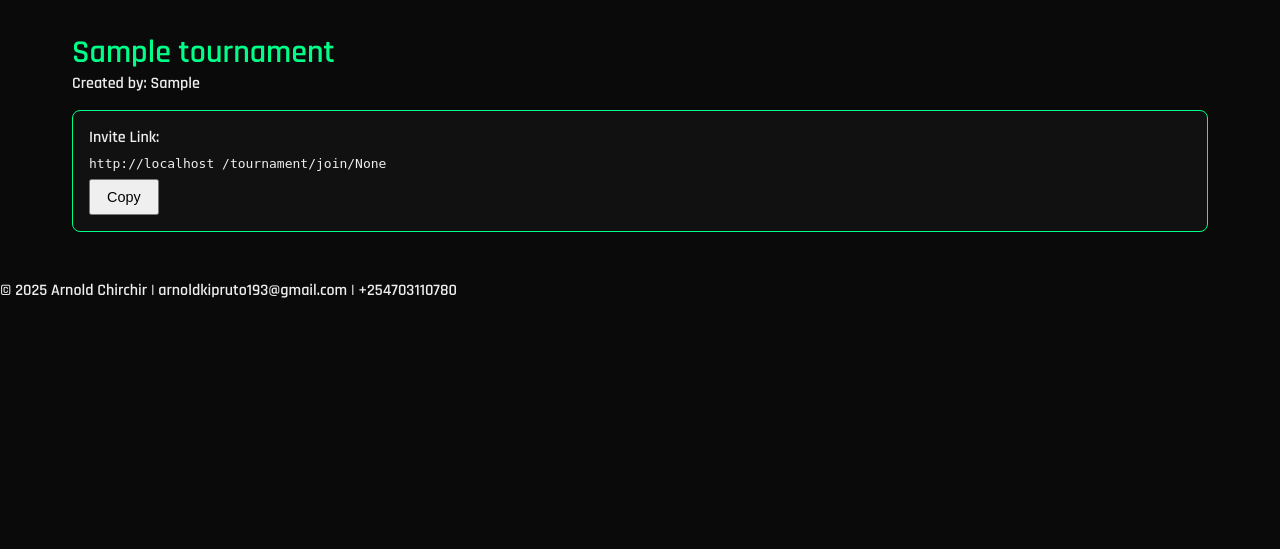
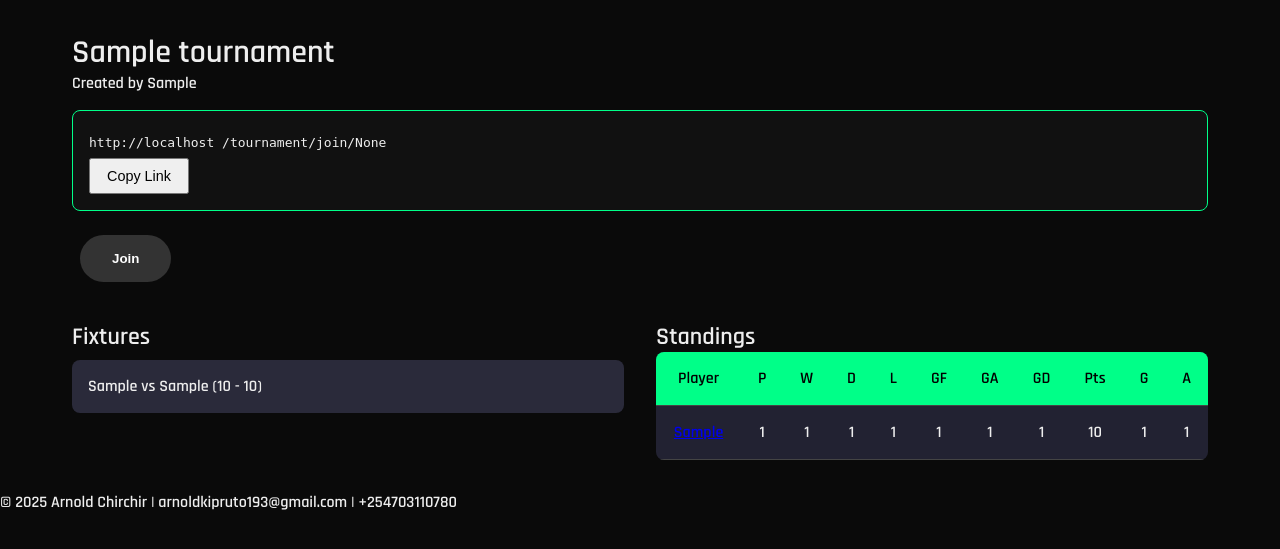
Before and after one commit to arnold6001/efootball-v1, a Flask app: page /tournament/1 in a window 1280 px wide. Shown: the part 68-617 px from the top of the page. Run offline with Flask 3, Linux system fonts and the light colour scheme; the visitor is signed in with stand-in values (Sample User, id 1); tables that the repository leaves empty hold one stand-in row (values such as "Sample post"); parts of the project's set-up code (start-up, migrations or seed data) failed here and were passed over.

Commit message:
Update tournament.html

```diff
--- a/templates/tournament.html
+++ b/templates/tournament.html
@@ -1,30 +1,81 @@
 {% extends "base.html" %}
 {% block content %}
 <div class="container" data-aos="fade-up">
-  <h1 class="text-green">{{ tournament.name }}</h1>
-  <p>Created by: {{ tournament.created_by }}</p>
-
+  <h1>{{ tournament.name }}</h1>
+  <p>Created by {{ tournament.created_by }}</p>
   <div class="share-box">
-    <p><strong>Invite Link:</strong></p>
     <code id="share-link">{{ share_link }}</code>
-    <button onclick="copyLink()" class="btn-sm">Copy</button>
+    <button onclick="copyLink()" class="btn-sm">Copy Link</button>
   </div>
-
   <script>
   function copyLink() {
-    const link = document.getElementById('share-link').textContent;
-    navigator.clipboard.writeText(link);
-    alert('Link copied! Share on WhatsApp');
+    navigator.clipboard.writeText(document.getElementById('share-link').textContent);
+    alert('Link copied!');
   }
   </script>
 
-  <!-- Rest of your existing tournament code (fixtures, standings, etc.) -->
+  <button class="btn btn-secondary" onclick="location.href='/tournament/join/{{ tournament.invite_code }}'">Join</button>
+
   {% if fixtures|length == 0 %}
   <form method="POST" action="/tournament/generate/{{ tournament.id }}">
     <button type="submit" class="btn btn-danger">Generate Fixtures</button>
   </form>
   {% endif %}
 
-  <!-- Fixtures & Standings code same as before -->
+  <div class="split">
+    <div>
+      <h2>Fixtures</h2>
+      {% for f in fixtures %}
+      <div class="fixture">
+        {{ f.home }} vs {{ f.away }}
+        {% if f.played %}
+        ({{ f.home_score }} - {{ f.away_score }})
+        {% else %}
+        <form method="POST" action="/tournament/score/{{ tournament.id }}">
+          <input type="hidden" name="fixture_id" value="{{ f.id }}">
+          <input type="number" name="home_score" min="0" required>
+          -
+          <input type="number" name="away_score" min="0" required>
+          <div>
+            {{ f.home }} G: <input type="number" name="home_goals" min="0">
+            A: <input type="number" name="home_assists" min="0">
+          </div>
+          <div>
+            {{ f.away }} G: <input type="number" name="away_goals" min="0">
+            A: <input type="number" name="away_assists" min="0">
+          </div>
+          <button type="submit" class="btn-sm">Update</button>
+        </form>
+        {% endif %}
+      </div>
+      {% endfor %}
+    </div>
+
+    <div>
+      <h2>Standings</h2>
+      <table class="table">
+        <thead>
+          <tr><th>Player</th><th>P</th><th>W</th><th>D</th><th>L</th><th>GF</th><th>GA</th><th>GD</th><th>Pts</th><th>G</th><th>A</th></tr>
+        </thead>
+        <tbody>
+          {% for s in standings %}
+          <tr>
+            <td><a href="/profile/{{ s.player }}">{{ s.player }}</a></td>
+            <td>{{ s.played }}</td>
+            <td>{{ s.won }}</td>
+            <td>{{ s.drawn }}</td>
+            <td>{{ s.lost }}</td>
+            <td>{{ s.gf }}</td>
+            <td>{{ s.ga }}</td>
+            <td>{{ s.gd }}</td>
+            <td>{{ s.points }}</td>
+            <td>{{ s.goals }}</td>
+            <td>{{ s.assists }}</td>
+          </tr>
+          {% endfor %}
+        </tbody>
+      </table>
+    </div>
+  </div>
 </div>
 {% endblock %}
```
